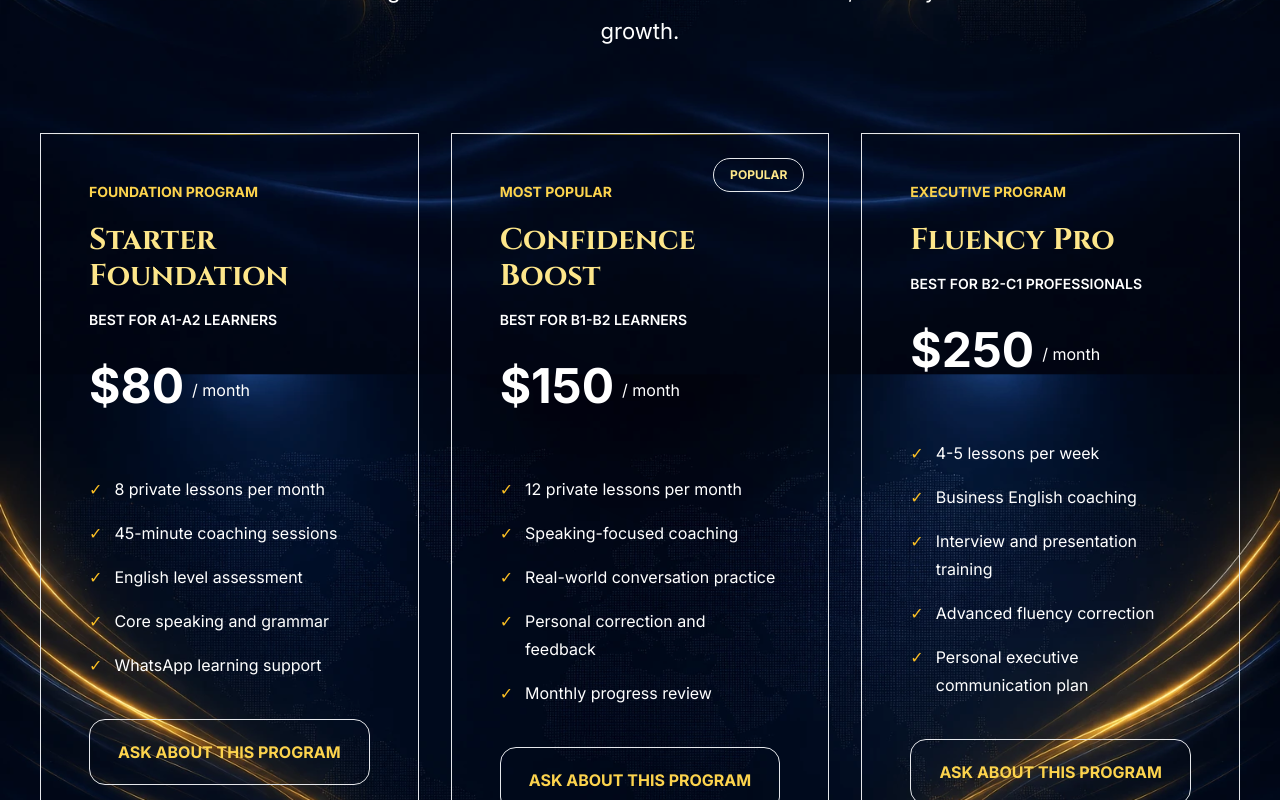
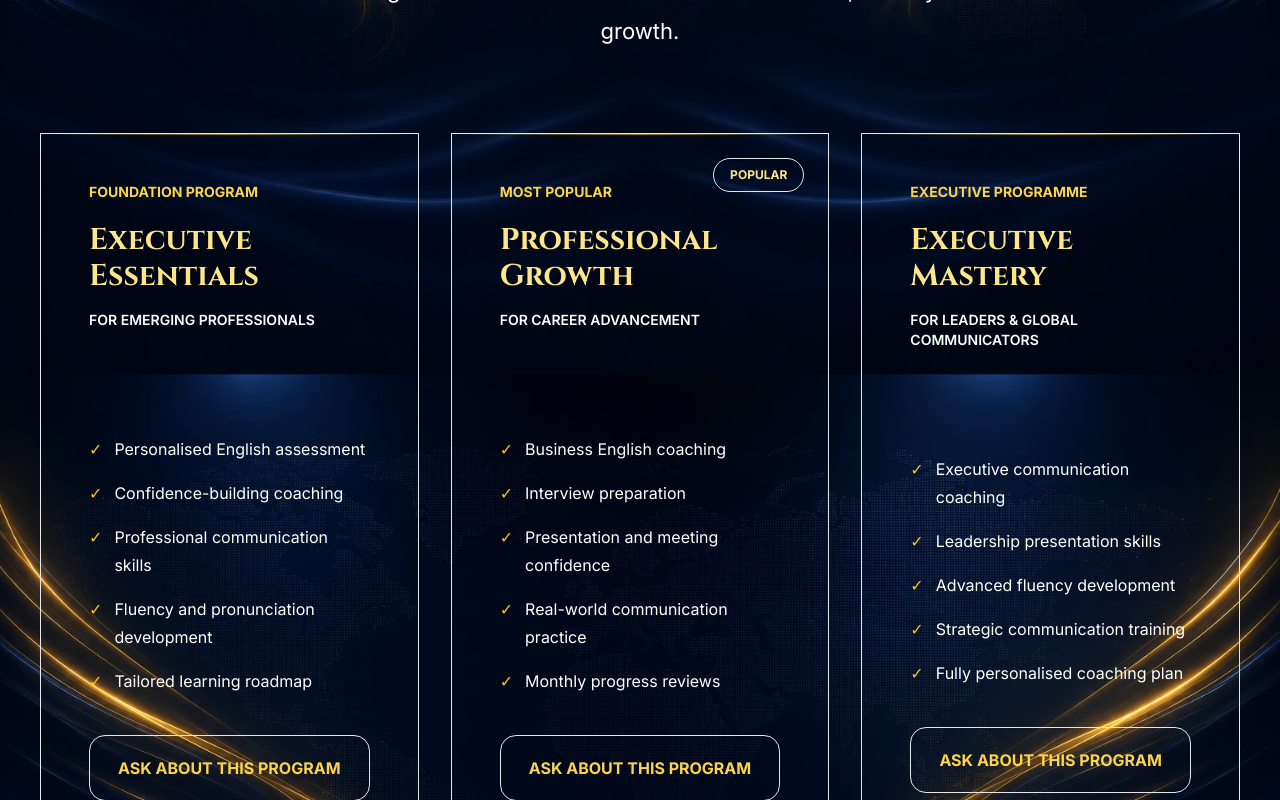
Before and after one commit to tjvanvuuren4-cmd/FEH-Teachers, a React (Vite) app: page / in a window 1280 px wide. Shown: the part 5080-5880 px from the top of the page. Built offline with nearby package versions, Linux system fonts and the light colour scheme.

Commit message:
update programs

```diff
--- a/src/components/Programs.jsx
+++ b/src/components/Programs.jsx
@@ -1,45 +1,41 @@
 const packages = [
   {
-    name: "Starter Foundation",
-    price: "$80",
-    period: "/ month",
+    name: "Executive Essentials",
     label: "Foundation Program",
-    ideal: "Best for A1-A2 learners",
+    ideal: "For Emerging Professionals",
     desc: [
-      "8 private lessons per month",
-      "45-minute coaching sessions",
-      "English level assessment",
-      "Core speaking and grammar",
-      "WhatsApp learning support",
+      "Personalised English assessment",
+      "Confidence-building coaching",
+      "Professional communication skills",
+      "Fluency and pronunciation development",
+      "Tailored learning roadmap",
     ],
   },
+
   {
-    name: "Confidence Boost",
-    price: "$150",
-    period: "/ month",
+    name: "Professional Growth",
     label: "Most Popular",
-    ideal: "Best for B1-B2 learners",
+    ideal: "For Career Advancement",
     featured: true,
     desc: [
-      "12 private lessons per month",
-      "Speaking-focused coaching",
-      "Real-world conversation practice",
-      "Personal correction and feedback",
-      "Monthly progress review",
+      "Business English coaching",
+      "Interview preparation",
+      "Presentation and meeting confidence",
+      "Real-world communication practice",
+      "Monthly progress reviews",
     ],
   },
+
   {
-    name: "Fluency Pro",
-    price: "$250",
-    period: "/ month",
-    label: "Executive Program",
-    ideal: "Best for B2-C1 professionals",
+    name: "Executive Mastery",
+    label: "Executive Programme",
+    ideal: "For Leaders & Global Communicators",
     desc: [
-      "4-5 lessons per week",
-      "Business English coaching",
-      "Interview and presentation training",
-      "Advanced fluency correction",
-      "Personal executive communication plan",
+      "Executive communication coaching",
+      "Leadership presentation skills",
+      "Advanced fluency development",
+      "Strategic communication training",
+      "Fully personalised coaching plan",
     ],
   },
 ];
```
